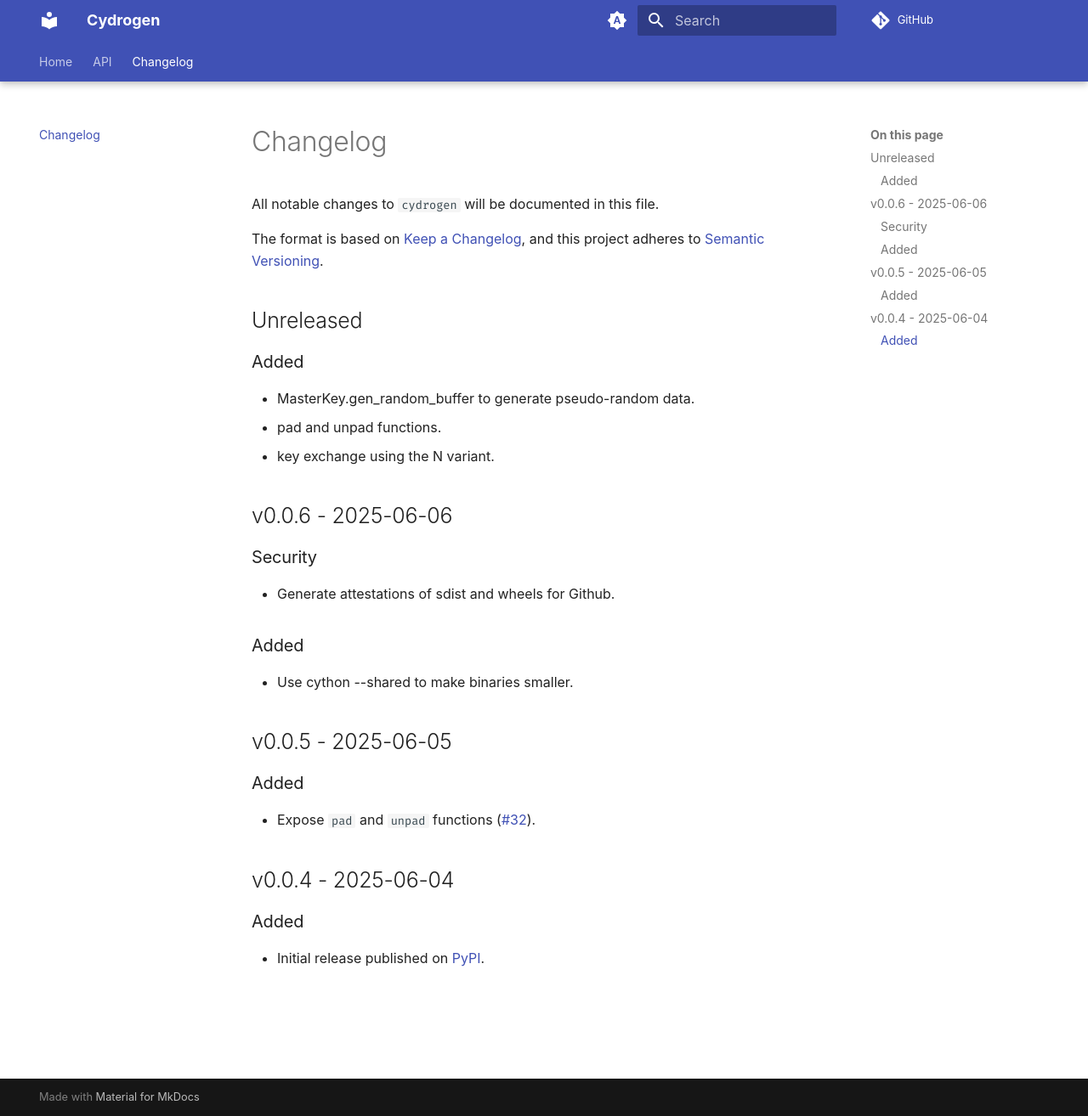
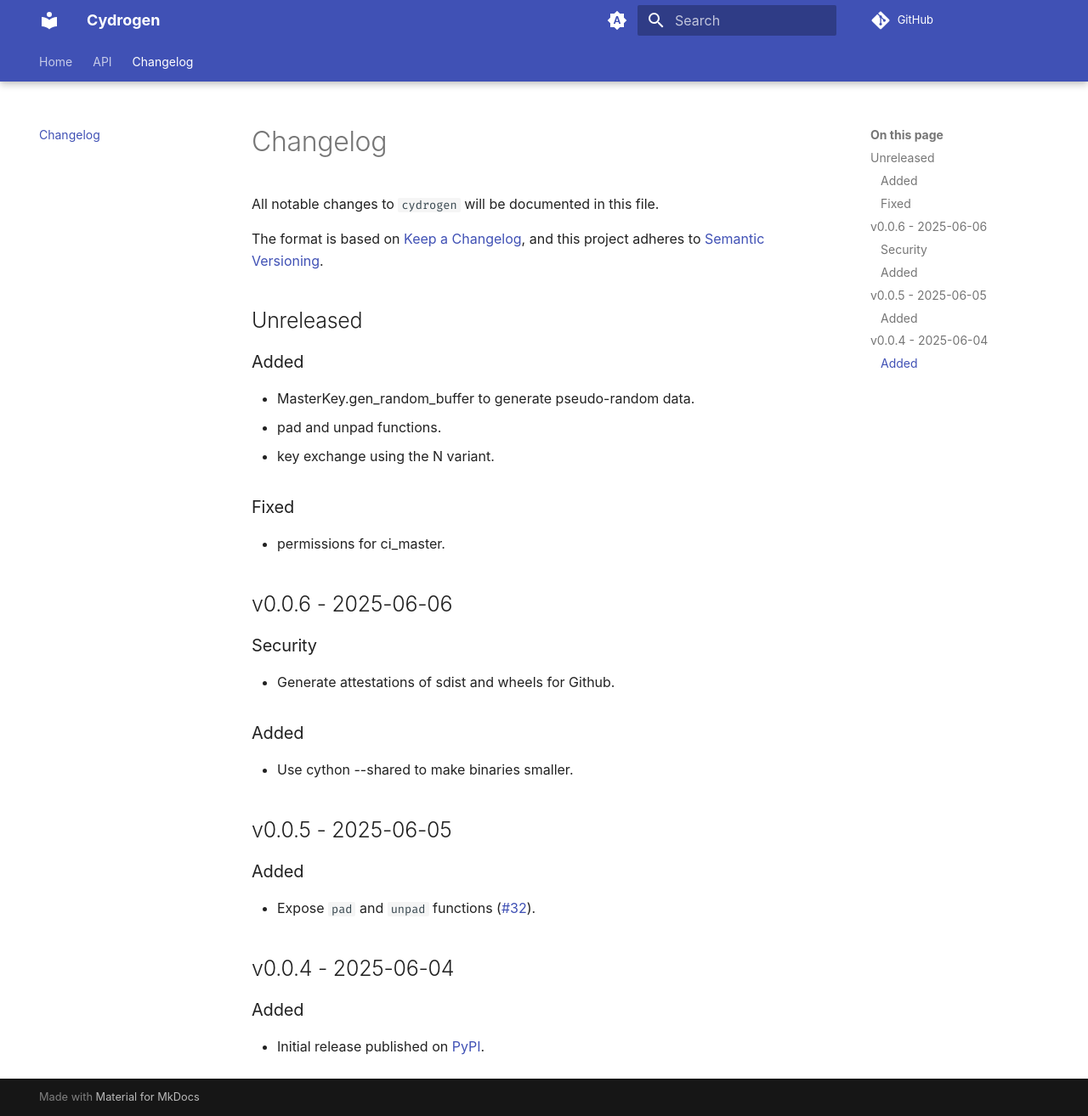
Before and after one commit to stephane-martin/cydrogen, an MkDocs documentation site: the page built from docs/CHANGELOG.md, in a window 1280 px wide and 1314 px high. Shown: the whole window at 85% size. Built offline with MkDocs 1.6.1 and Material for MkDocs 9.7.7, drawn with Linux system fonts in a browser that asks for light colours; some web fonts are replaced; plug-ins that fetch from the network failed and are left out; comment, search, counter and statistics services are not loaded.

Commit message:
chore: update changelog

```diff
--- a/CHANGELOG.json
+++ b/CHANGELOG.json
@@ -4,6 +4,9 @@
             "MasterKey.gen_random_buffer to generate pseudo-random data.",
             "pad and unpad functions.",
             "key exchange using the N variant."
+        ],
+        "fixed": [
+            "permissions for ci_master."
         ]
     },
     "v0.0.6": {
--- a/docs/CHANGELOG.md
+++ b/docs/CHANGELOG.md
@@ -12,6 +12,10 @@ and this project adheres to [Semantic Versioning](https://semver.org/spec/v2.0.0
 - MasterKey.gen_random_buffer to generate pseudo-random data.
 - pad and unpad functions.
 - key exchange using the N variant.
+
+### Fixed
+
+- permissions for ci_master.
 
 ## v0.0.6 - 2025-06-06
 
```
Also changed, not shown: CHANGELOG.md (+4 -0 lines).
